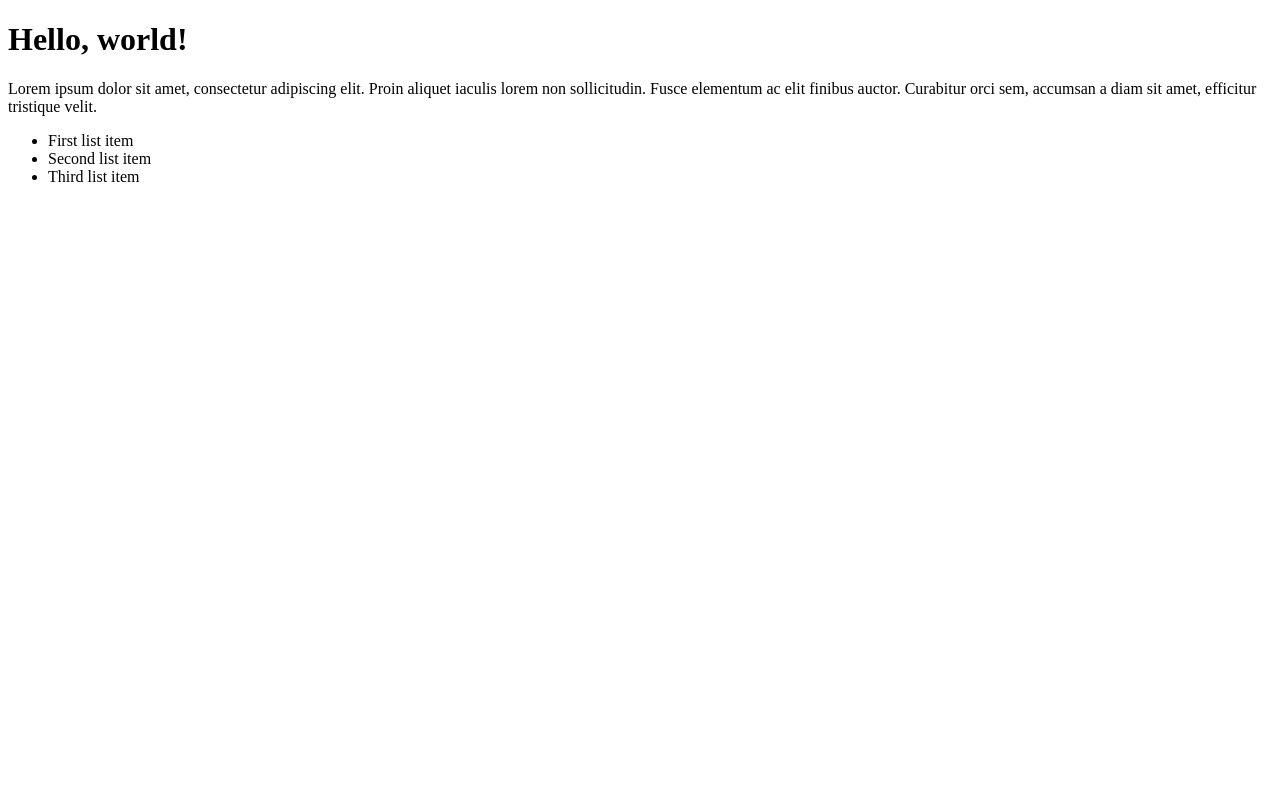
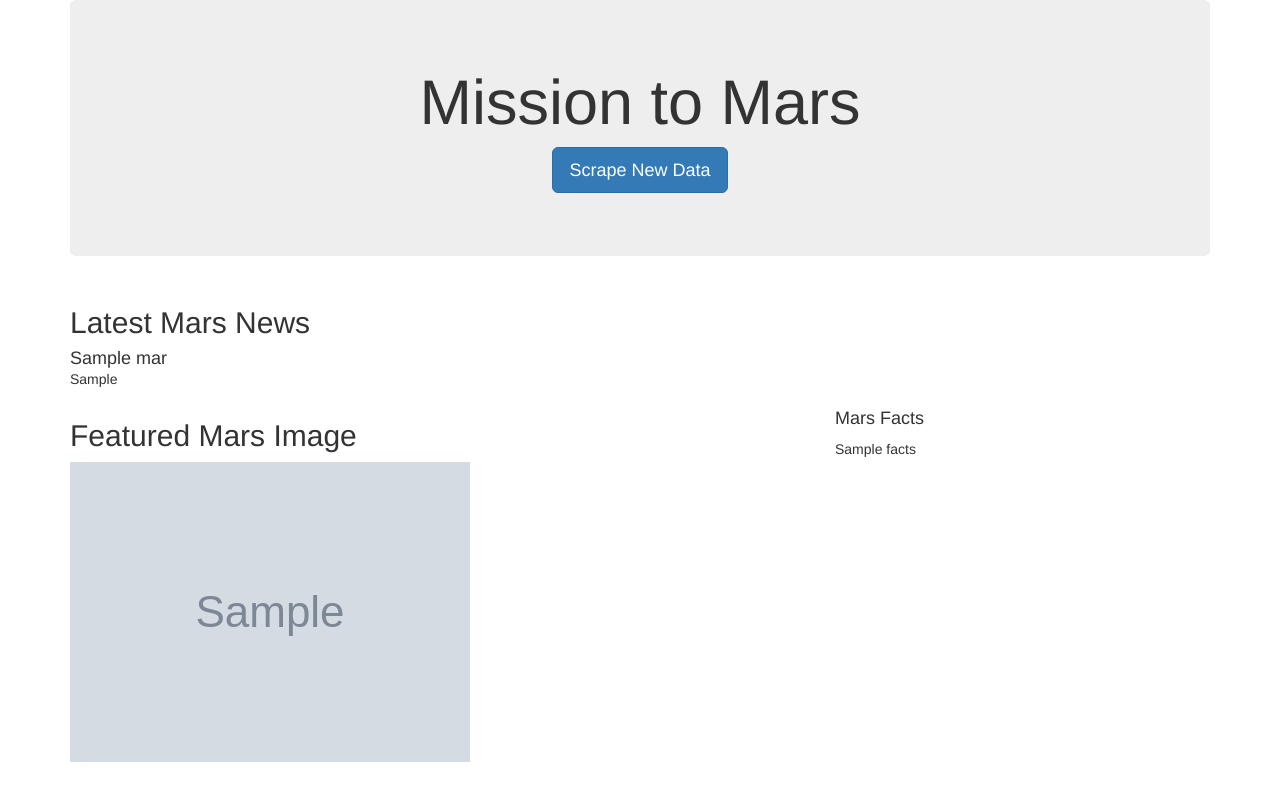
Before and after one commit to JorMerr/Misson-to-Mars, a Flask app: page / in a window 1280 px wide. Run offline with Flask 2, Linux system fonts and the light colour scheme; grey boxes marked "Sample" are stand-in pictures; a database or web service that is not in the repository returns one stand-in record (values such as "Sample title"); some libraries are stand-ins or nearby versions.

Commit message:
completed Module Work tasks

```diff
--- a/Module_Work/templates/index.html
+++ b/Module_Work/templates/index.html
@@ -1,21 +1,54 @@
 <!DOCTYPE html>
 <html lang="en">
 <head>
-    <meta charset="UTF-8">
-    <meta http-equiv="X-UA-Compatible" content="IE=edge">
-    <meta name="viewport" content="width=device-width, initial-scale=1.0">
-    <title>Document</title>
+    <meta charset="UTF-8" />
+    <meta name="viewport" content="width=device-width, initial-scale=1.0" />
+    <meta http-equiv="X-UA-Compatible" content="ie=edge" />
+    <title>Mission to Mars</title>
+    <link
+      rel="stylesheet"
+      href="https://maxcdn.bootstrapcdn.com/bootstrap/3.3.7/css/bootstrap.min.css"
+    />
 </head>
 <body>
-    <h1>Hello, world!</h1>
-    <p>
-      Lorem ipsum dolor sit amet, consectetur adipiscing elit. Proin aliquet
-      iaculis lorem non sollicitudin. Fusce elementum ac elit finibus auctor.
-      Curabitur orci sem, accumsan a diam sit amet, efficitur tristique velit.
-    </p>
-    <ul>
-      <li>First list item</li>
-      <li>Second list item</li>
-      <li>Third list item</li>
+  <div class="container">
+    <!-- Create Header -->
+    <div class="jumbotron text-center">
+      <h1>Mission to Mars</h1>
+      <!-- Add a button to activate scraping script -->
+      <p><a class="btn btn-primary btn-lg" href="/scrape"
+                  role="button">Scrape New Data</a></p>
+    </div>
+    <!-- Add section for Mars News -->
+    <div class="row" id="mars-news">
+      <div class="col-md-12">
+        <div class="media">
+          <div class="media-body">
+            <h2>Latest Mars News</h2>
+            <h4 class="media-body">{{mars.news_title}}</h4>
+            <p>{{mars.news_paragraph}}</p>
+          </div>
+        </div>
+      </div>
+    </div>
+    <!-- Section for Featured Image and Facts Table -->
+    <div class="row" id="mars-featured-image">
+      <div class="col-md-8">
+        <h2>Featured Mars Image</h2>
+        <img
+          src="{{mars.featured_image}}"
+          class="img-responsive"
+          alt="Responsive Image"
+        />
+      </div>
+      <div class="col-md-4">
+        <!-- Mars Facts -->
+        <div class="row" id="mars-facts">
+          <h4>Mars Facts</h4>
+          {{mars.facts | safe}}
+        </div>
+      </div>
+    </div>
+  </div>
 </body>
 </html>
```
